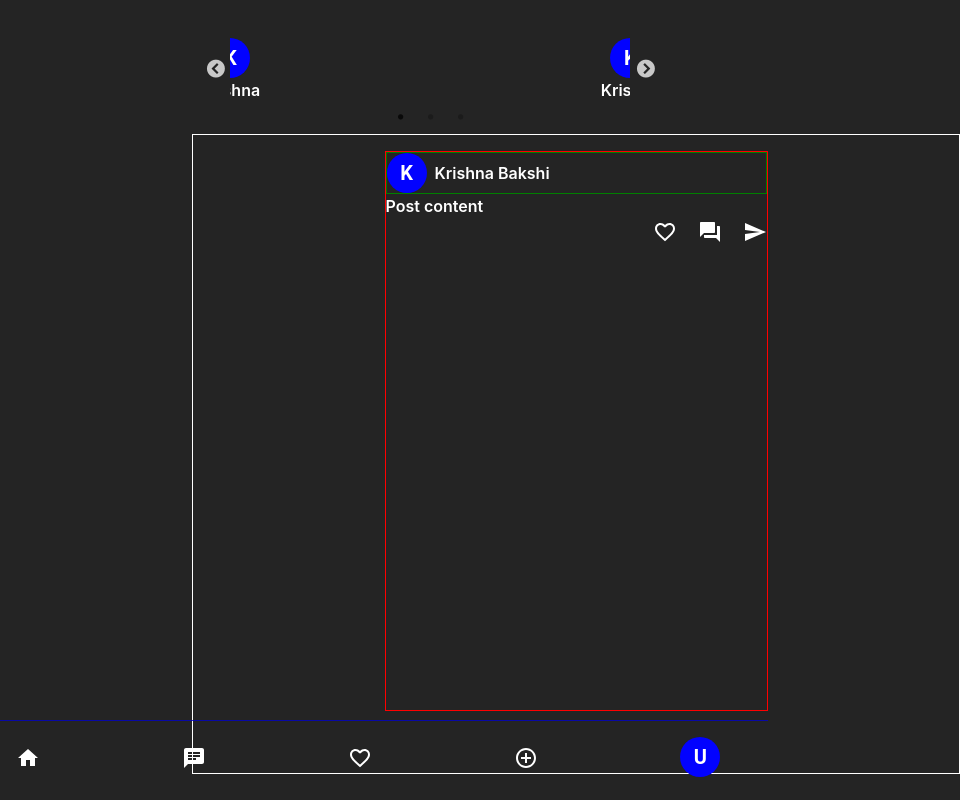
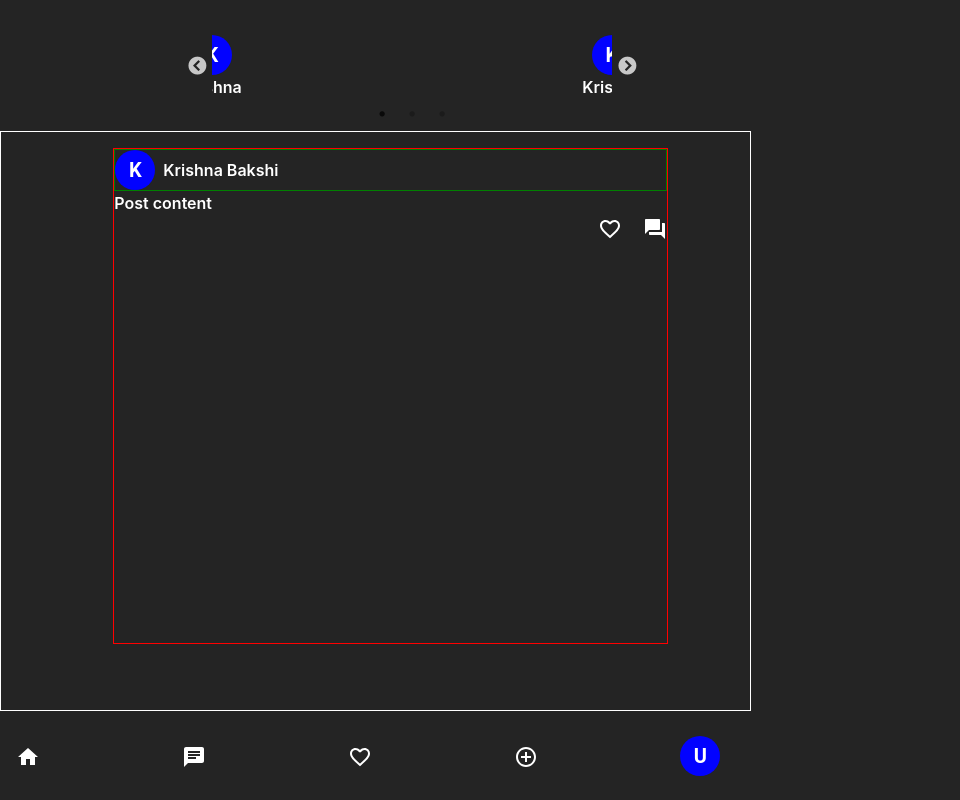
Before and after one commit to krishnabakshi2455/Social-Media-Website-MERNStack, a React (Vite) app in the folder front-end/: page / in a window 768 px wide. Shown: the whole page, 960 px wide, since content can reach past the window. Built offline with nearby package versions, Linux system fonts and the light colour scheme.

Commit message:
post-update-2

```diff
--- a/front-end/src/Components/Navbar/NavBar.css
+++ b/front-end/src/Components/Navbar/NavBar.css
@@ -5,6 +5,7 @@
     align-items: flex-start;
     gap: 10px;
     height: 100vh;
+    background-color: #242424;
 }
 
 .navbar-container {
@@ -41,7 +42,6 @@
 
 @media (min-width:300px) and (max-width:400px) {
     .navbar-main-div {
-        border-top: 1px solid rgba(3, 3, 195, 0.814);
         border-right: none;
         width: 100vw;
         display: flex;
@@ -79,7 +79,7 @@
 
 @media (min-width:401px) and (max-width:580px) {
     .navbar-main-div {
-        border-top: 1px solid rgba(3, 3, 195, 0.814);
+
         border-right: none;
         width: 100vw;
         display: flex;
@@ -117,7 +117,7 @@
 
 @media (min-width:581px) and (max-width:780px) {
     .navbar-main-div {
-        border-top: 1px solid rgba(3, 3, 195, 0.814);
+
         border-right: none;
         width: 100vw;
         display: flex;
@@ -155,7 +155,6 @@
 
 @media (min-width:780px) and (max-width:1020px) {
     .navbar-main-div {
-        border-right: 1px solid rgba(3, 3, 195, 0.814);
         width: 16vw;
         display: flex;
         align-items: flex-start;
@@ -193,7 +192,6 @@
 
 @media (min-width:1030px) and (max-width:1240px) {
     .navbar-main-div {
-        border-right: 1px solid rgba(3, 3, 195, 0.814);
         width: 16vw;
         display: flex;
         align-items: flex-start;
--- a/front-end/src/Components/OtherAccounts/OtherAccount.tsx
+++ b/front-end/src/Components/OtherAccounts/OtherAccount.tsx
@@ -9,7 +9,7 @@ import { Link } from 'react-router-dom';
 
 const Following: React.FC = () => {
     const settings: Settings = {
-        dots: true,
+        dots: false,
         infinite: true,
         speed: 500,
         slidesToShow: 6,
--- a/front-end/src/Components/Posts/Posts.css
+++ b/front-end/src/Components/Posts/Posts.css
@@ -5,14 +5,13 @@
 .post-main-cover{
     display: flex;
     border: 1px solid white;
-    width: 100%;
-    height: 80vh;
-    margin-left: 25%;
+    width: 83.8vw;
+    height: 83.8vh;
 }
 .post-dumy-card{
     border: 1px solid red;
-    width: 50%;
-    margin-left: 25%;
+    width: 74%;
+    margin-left: 15%;
     height: 70vh;
     margin-top: 1rem;
 }
@@ -28,3 +27,77 @@
     gap: 1.3rem;
     justify-content: end;
 }
+
+@media (min-width:300px) and (max-width:400px){
+.post-main-cover{
+    display: flex;
+    border: 1px solid white;
+    width: 97.8vw;
+    height: 74.7vh;
+}
+.post-otheraccount-container{
+    width: 66%;
+    height: 12vh;
+}
+}
+
+@media (min-width:401px) and (max-width:500px){
+.post-main-cover{
+    display: flex;
+    border: 1px solid white;
+    width: 97.8vw;
+    height: 74.7vh;
+}
+.post-otheraccount-container{
+    width: 66%;
+    height: 12vh;
+}
+}
+
+
+@media (min-width:501px) and (max-width:600px) {
+.post-main-cover{
+    display: flex;
+    border: 1px solid white;
+    width: 97.8vw;
+    height: 74.7vh;
+}
+.post-otheraccount-container{
+    width: 66%;
+    height: 12vh;
+}
+}
+
+@media (min-width:601px) and (max-width:700px) {
+.post-main-cover{
+    display: flex;
+    border: 1px solid white;
+    width: 97.8vw;
+    height: 74.7vh;
+}
+.post-otheraccount-container{
+    width: 66%;
+    height: 12vh;
+}
+}
+
+@media (min-width:701px) and (max-width:800px) {
+.post-main-cover{
+    display: flex;
+    border: 1px solid white;
+    width: 97.8vw;
+    height: 72.4vh;
+}
+.post-otheraccount-container{
+    width: 92%;
+    height: 12vh;
+}
+.post-dumy-card{
+    border: 1px solid red;
+    width: 74%;
+    margin-left: 15%;
+    height: 62vh;
+    margin-top: 1rem;
+}
+
+}
--- a/front-end/src/Components/Posts/Posts.tsx
+++ b/front-end/src/Components/Posts/Posts.tsx
@@ -3,7 +3,7 @@ import OtherAccount from '../OtherAccounts/OtherAccount'
 import './Posts.css'
 import { Avatar } from '@mui/material'
 import FavoriteBorderIcon from '@mui/icons-material/FavoriteBorder';
-import SendIcon from '@mui/icons-material/Send';
+// import SendIcon from '@mui/icons-material/Send';
 import ForumIcon from '@mui/icons-material/Forum';
 
 const Posts: React.FC = () => {
@@ -35,9 +35,9 @@ const Posts: React.FC = () => {
                 <ForumIcon />
               </div>
 
-              <div>
-                <SendIcon />
-              </div>
+              {/* <div> */}
+                {/* <SendIcon /> */}
+              {/* </div> */}
 
 
             </div>
```
